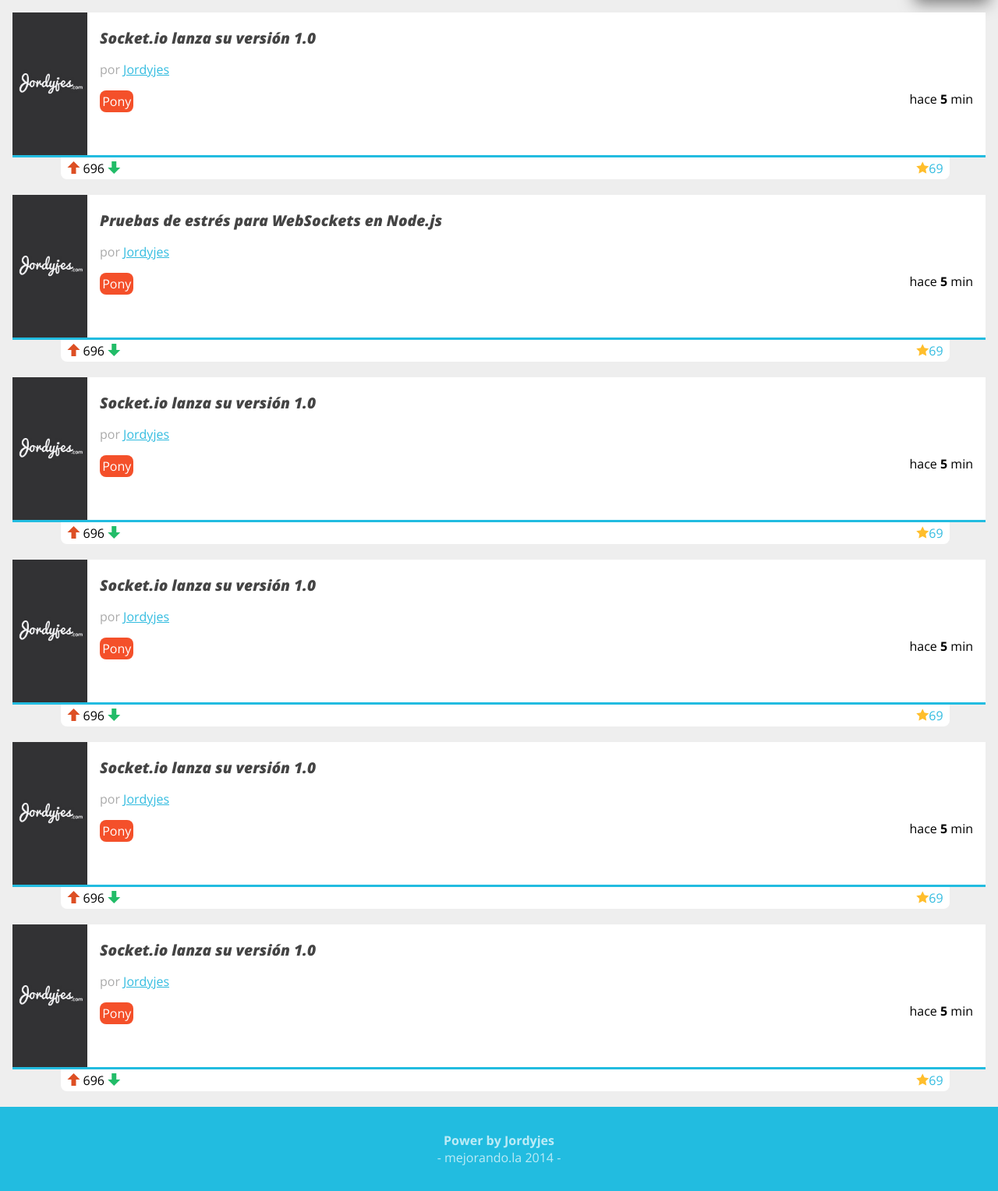
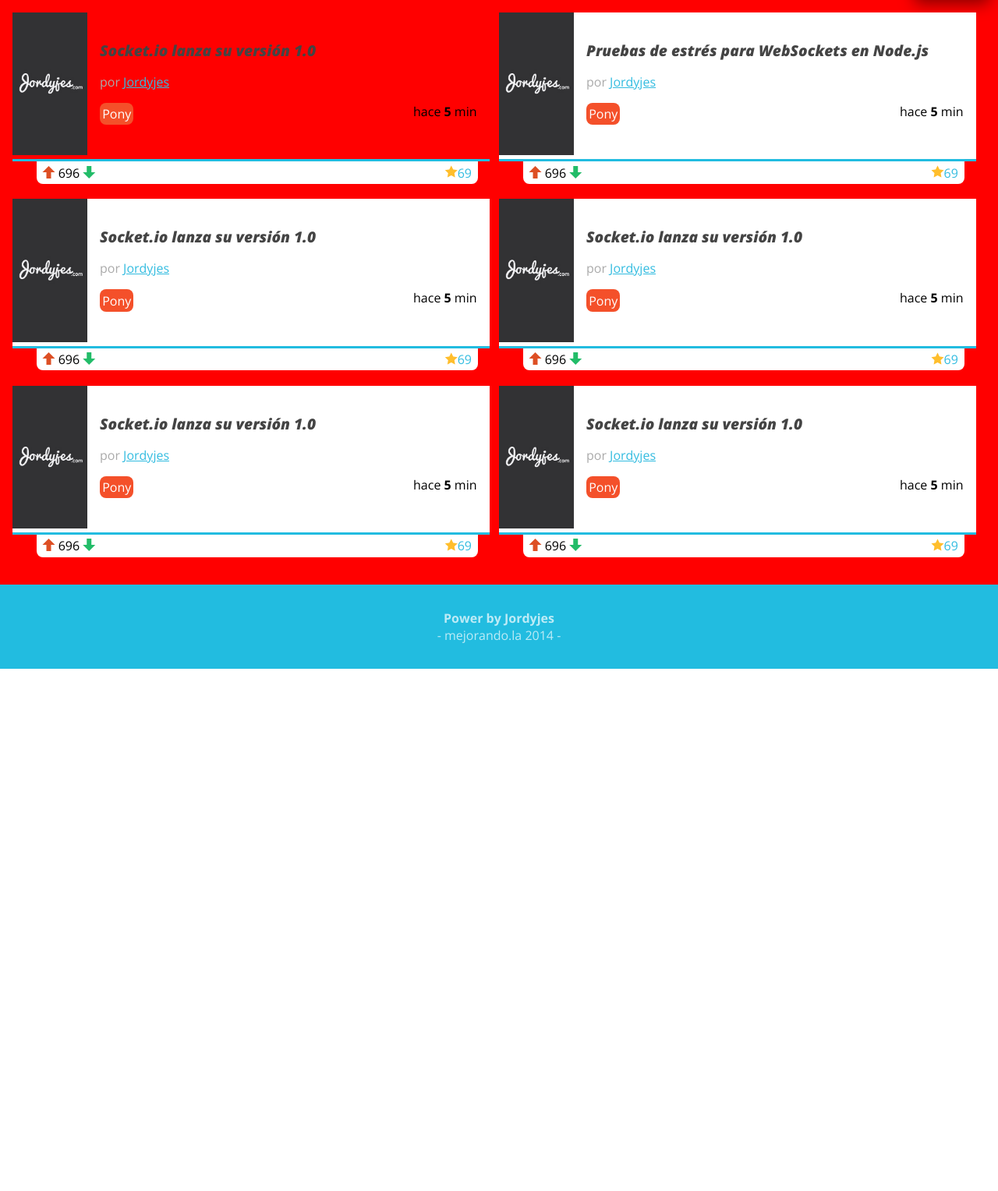
Before and after one commit to jordyjes/puls, a PHP site: page / in a window 1280 px wide. Shown: the part 109-1637 px from the top of the page at 78% size. After the commit the page ends 967 px from the top, so only its background shows below. Run offline with PHP 8.4, Linux system fonts and the light colour scheme.

Commit message:
guardar
css

```diff
--- a/estilos.css
+++ b/estilos.css
@@ -264,6 +264,14 @@
 {
 	color: #FFBE2C;
 }
+#contenido .item .votacion .up
+{
+	color: #DD4F24;
+}
+#contenido .item .votacion .down
+{
+	color: #22BC68;
+}
 #contenido .item .votacion .comentarios_item,
 #contenido .item .votacion .guardar_item
 {
@@ -272,11 +280,26 @@
 
 }
 
-#contenido .item .votacion .up
+@media screen and (min-width: 800px)
 {
-	color: #DD4F24;
+	body
+	{
+		background: red;
+	}
+	#contenido
+	{
+		overflow: hidden; /*para ocultar el desalinea*/
+	}
+	#contenido .item
+	{
+		width: 49%;
+		float: left; /* para acomodar elementos a un costado*/
+		margin-right:1%;
+
+	}
+	#contenido .item:nth-child(1)
+	{
+		background: red
+	}
+
 }
-#contenido .item .votacion .down
-{
-	color: #22BC68;
-}
```
